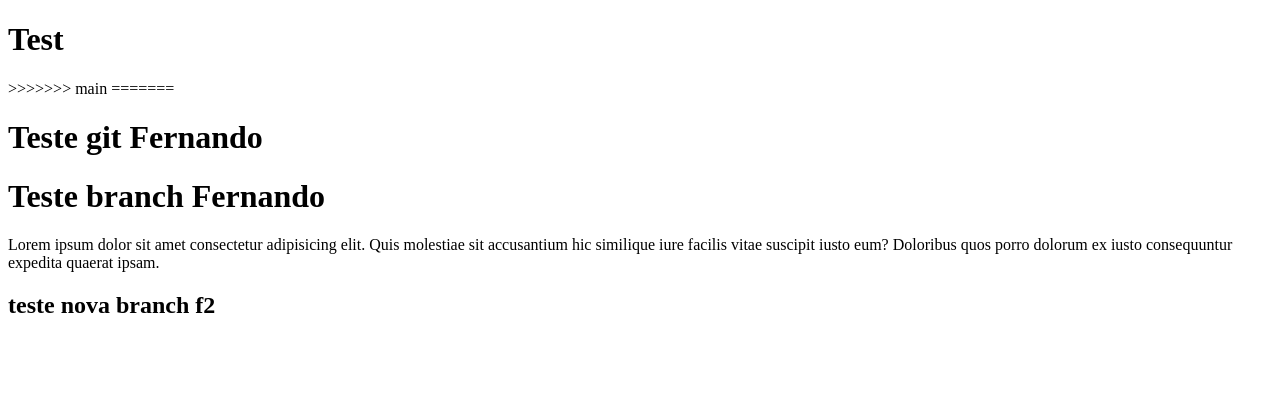
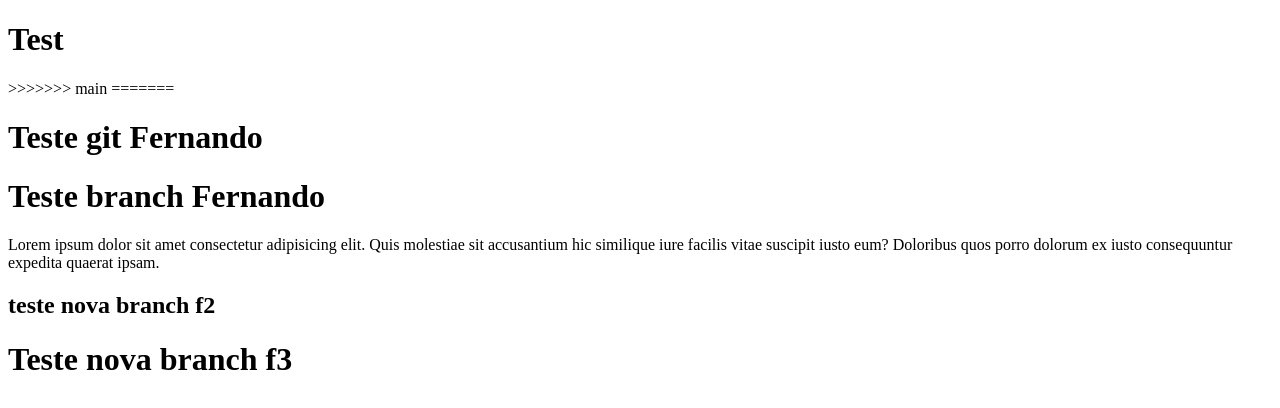
Before and after one commit to GeffersonCosta/teste, a plain HTML site: page index.html in a window 1280 px wide. Drawn offline with Linux system fonts and the light colour scheme.

Commit message:
novo teste de branch

```diff
--- a/index.html
+++ b/index.html
@@ -18,6 +18,7 @@
   <h1>Teste branch Fernando</h1>
   <p>Lorem ipsum dolor sit amet consectetur adipisicing elit. Quis molestiae sit accusantium hic similique iure facilis vitae suscipit iusto eum? Doloribus quos porro dolorum ex iusto consequuntur expedita quaerat ipsam.</p>
   <h2>teste nova branch f2</h2>
+  <h1>Teste nova branch f3</h1>
 </body>
 
 </html>
```
